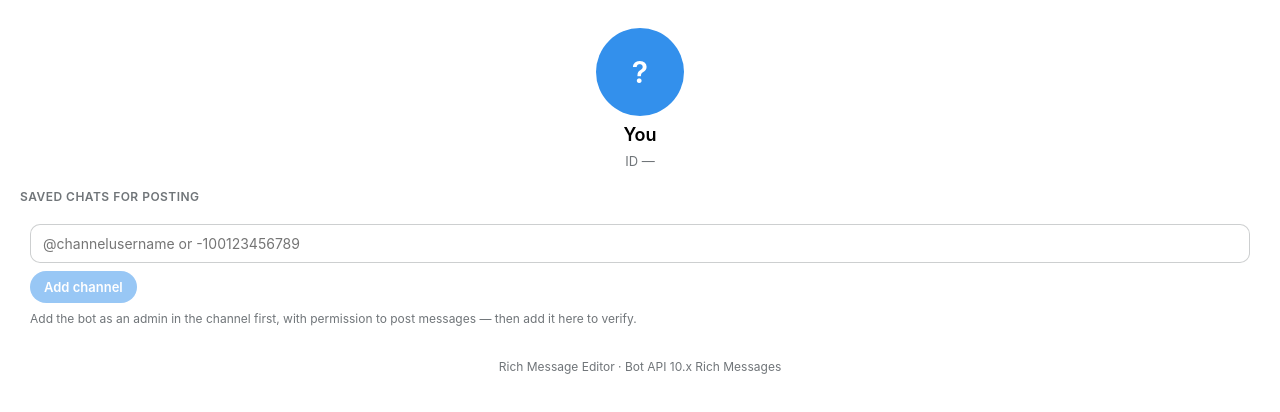
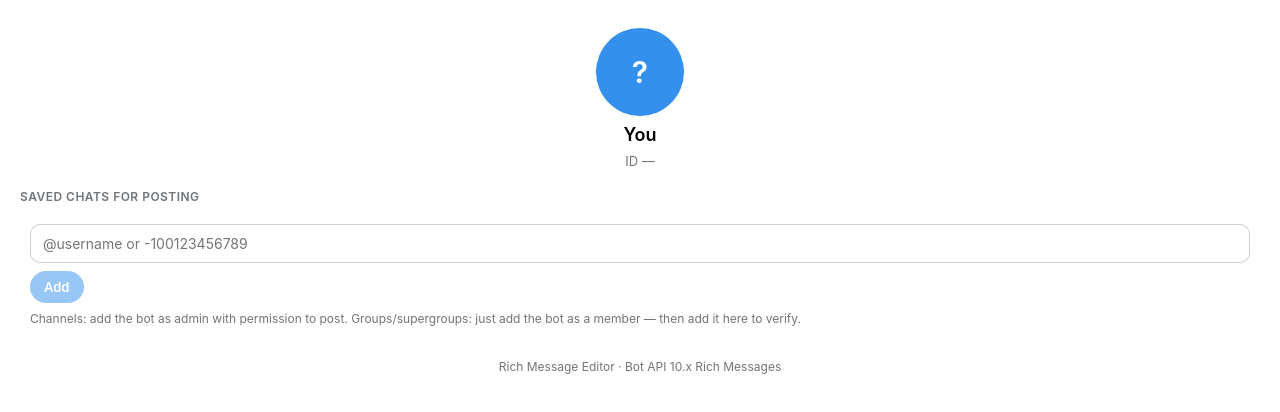
Before and after one commit to abhijeetpatil2122/RichEditor, a React (Vite) app: page / in a window 1280 px wide. Both pictures are taken after a click on the button "Settings". Shown: the top 412 px of the page. Built offline with nearby package versions, Linux system fonts and the light colour scheme.

Commit message:
Update ChannelForm.jsx

```diff
--- a/src/settings/ChannelForm.jsx
+++ b/src/settings/ChannelForm.jsx
@@ -30,17 +30,17 @@ export default function ChannelForm({ onAdded }) {
   return (
     <div className="channel-form">
       <input
-        placeholder="@channelusername or -100123456789"
+        placeholder="@username or -100123456789"
         value={value}
         onChange={(e) => setValue(e.target.value)}
         onKeyDown={(e) => e.key === 'Enter' && submit()}
       />
       {error && <div className="form-error">{error}</div>}
       <button className="add-btn" type="button" onClick={submit} disabled={busy || !value.trim()}>
-        {busy ? 'Verifying…' : 'Add channel'}
+        {busy ? 'Verifying…' : 'Add'}
       </button>
       <div className="hint">
-        Add the bot as an admin in the channel first, with permission to post messages — then add it here to verify.
+        Channels: add the bot as admin with permission to post. Groups/supergroups: just add the bot as a member — then add it here to verify.
       </div>
     </div>
   )
```
